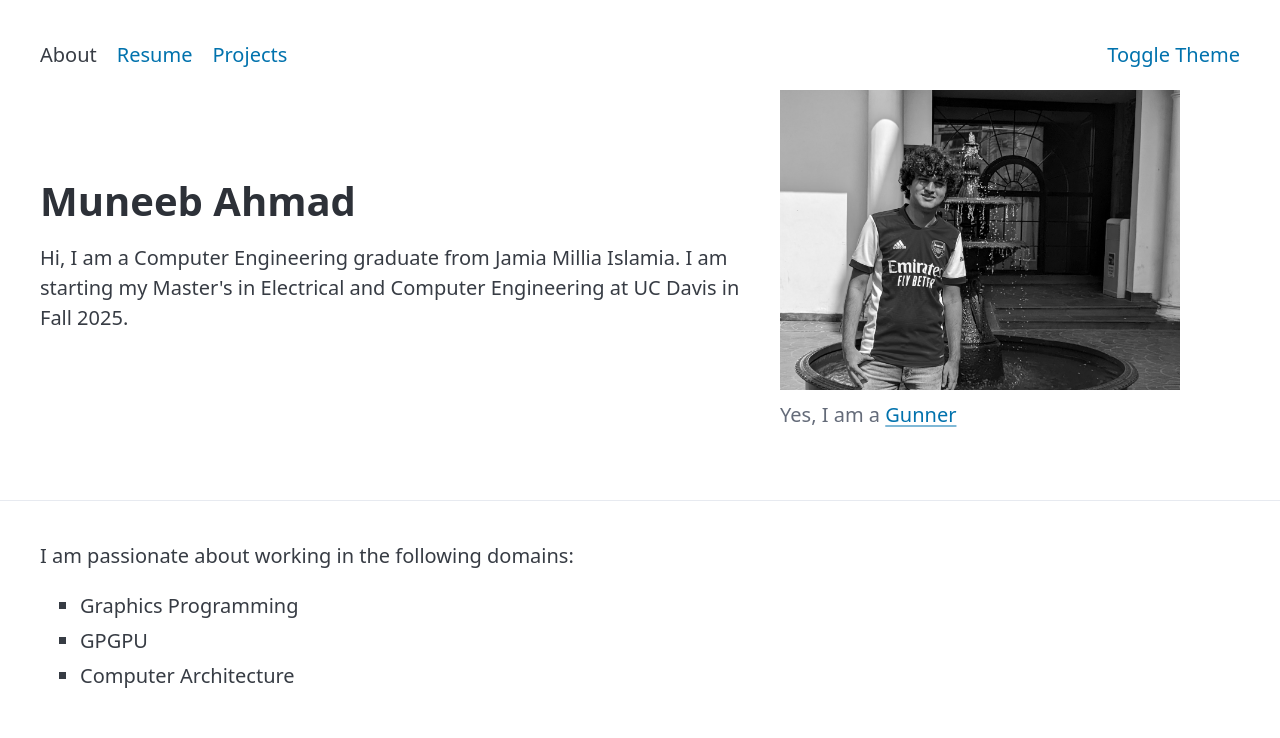
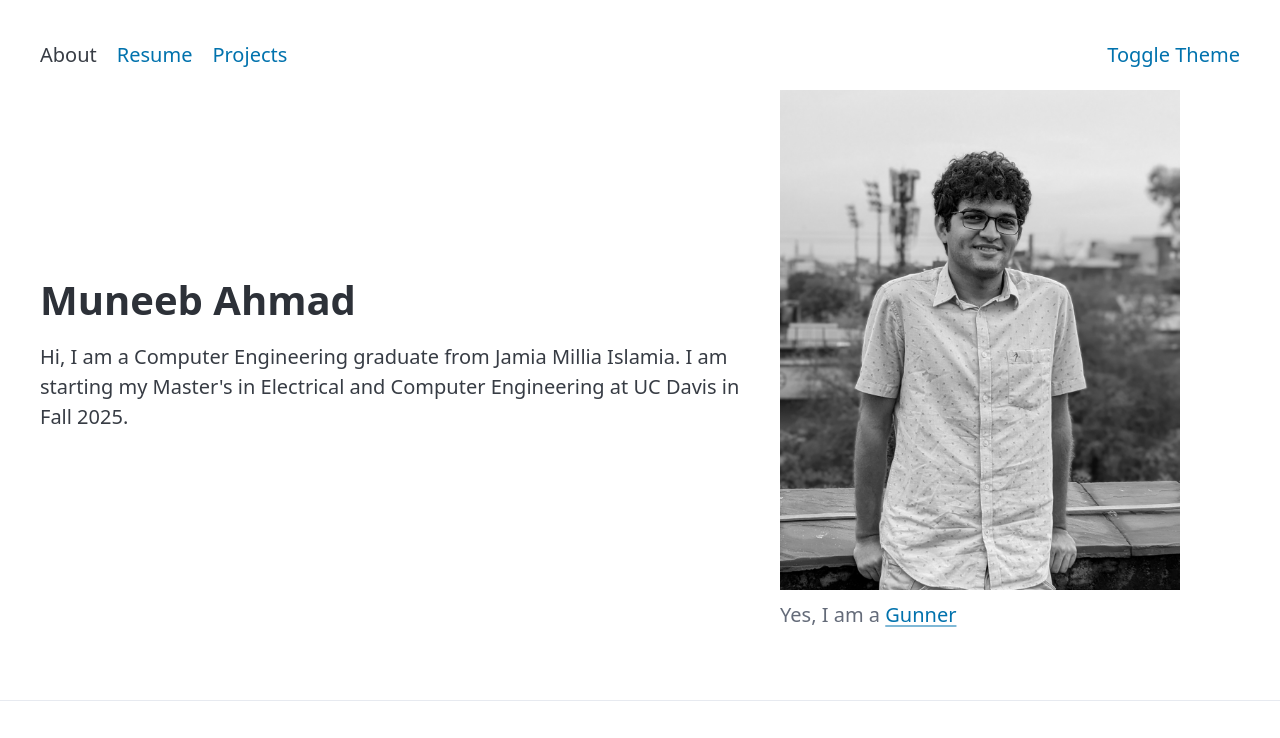
Before and after one commit to mun-ahmd/apples-and-bananas, a plain HTML site: page index.html in a window 1280 px wide. Shown: the top 738 px of the page. Drawn offline with Linux system fonts and the light colour scheme.

Commit message:
Sept Update

```diff
--- a/index.html
+++ b/index.html
@@ -50,7 +50,7 @@
                 </p>
             </div>
             <figure class="image-section">
-                <img src="assets/muneeb-arsenal-horizontal.jpg"
+                <img src="assets/muneeb.jpg"
                     alt="Picture of Muneeb Ahmad in an Arsenal Football Club Home Jersey."
                     style="filter: grayscale(100%);" />
                 <figcaption>
```
Also changed, not shown: assets/muneeb-arsenal-horizontal.jpg (deleted), assets/muneeb.jpg (added).
